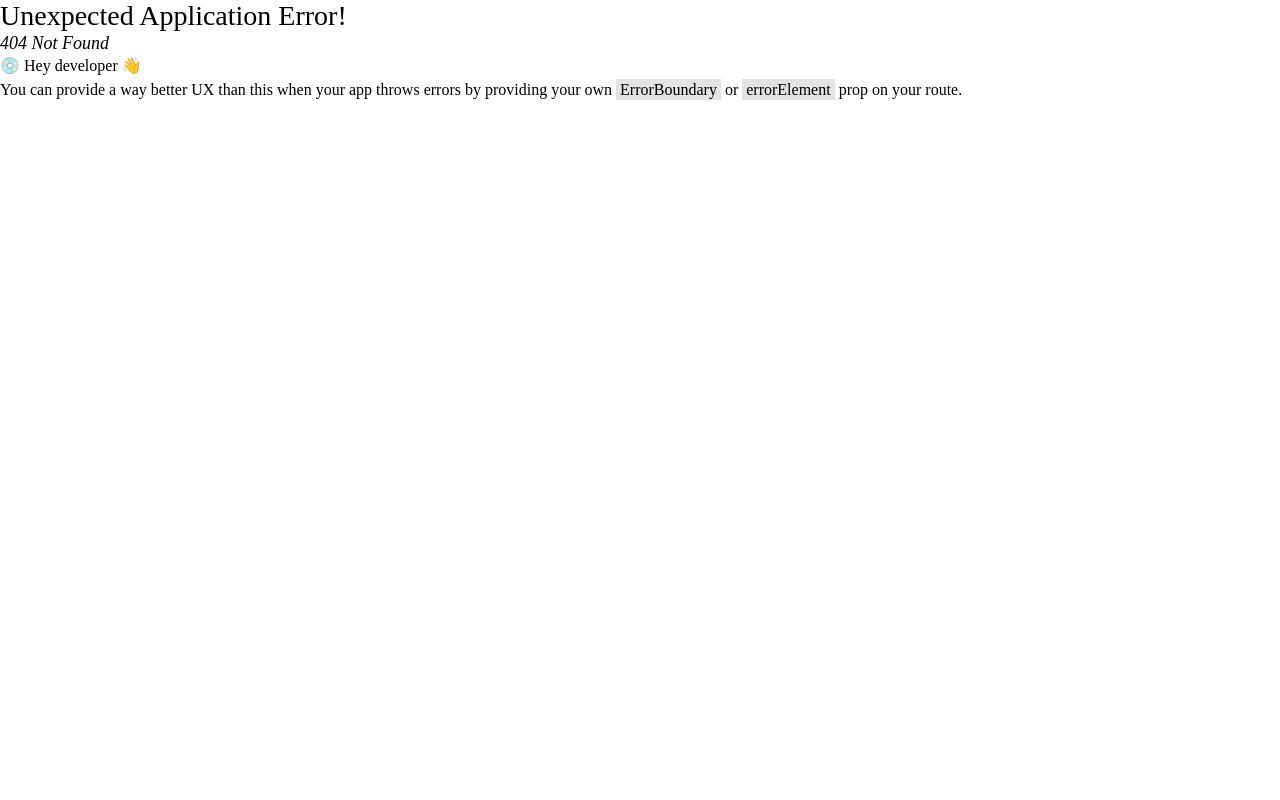
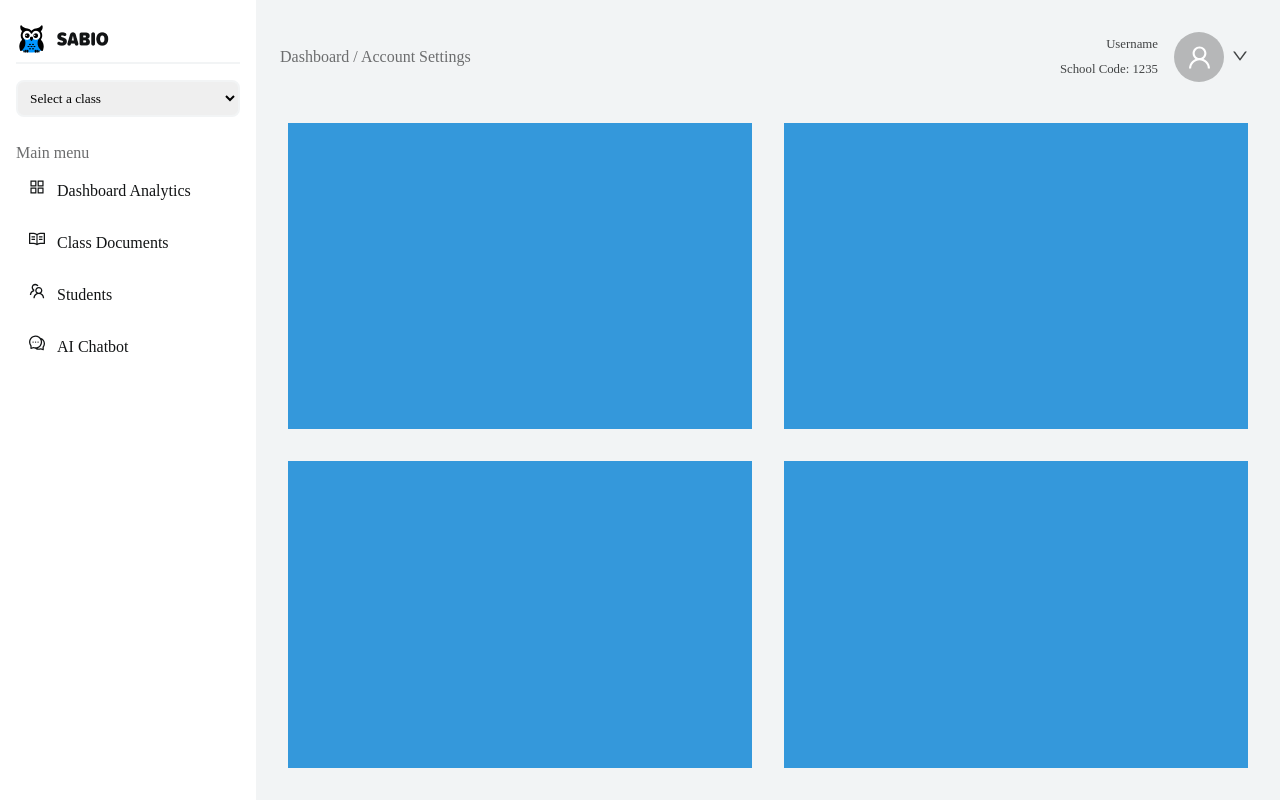
Before and after one commit to DMV-DEV/FE-SABIO, a React (Create React App) app: page /dashboard in a window 1280 px wide. Before the commit this address had no page. Built offline with nearby package versions, Linux system fonts and the light colour scheme; a web font is replaced by a local one.

Commit message:
layout del dashboard

```diff
--- a/package.json
+++ b/package.json
@@ -7,13 +7,14 @@
     "@testing-library/jest-dom": "^5.17.0",
     "@testing-library/react": "^13.4.0",
     "@testing-library/user-event": "^13.5.0",
-    "antd": "^5.18.1",
+    "antd": "^5.18.3",
     "apexcharts": "^3.49.1",
     "openai": "^4.0.0",
     "react": "^18.3.1",
     "react-dom": "^18.3.1",
     "react-router-dom": "^6.23.1",
     "react-scripts": "5.0.1",
+    "recharts": "^2.12.7",
     "web-vitals": "^2.1.4"
   },
   "scripts": {
--- /dev/null
+++ b/src/pages/Dash/Dashboard.jsx
@@ -0,0 +1,15 @@
+import React from 'react'
+import './dashboard.css'
+
+const Dashboard = () => {
+  return (
+    <div className="dashboard__container">
+            <div className="dashboard__content"></div>
+            <div className="dashboard__content"></div>
+            <div className="dashboard__content"></div>
+            <div className="dashboard__content"></div>
+        </div>
+  )
+}
+
+export default Dashboard
--- /dev/null
+++ b/src/pages/Dash/dashboard.css
@@ -0,0 +1,24 @@
+
+.dashboard__container {
+    display: grid;
+    height: 100%; /* con este se ve bien en pantalla grande y no se ve en responsive */
+    grid-template-columns: repeat(2, 1fr);
+    grid-template-rows: repeat(2, 1fr);
+    gap: 2rem;
+    padding: 2rem;
+}
+
+
+.dashboard__content {
+    width: 100%;
+    height: 100%;
+    background-color: #3498db; /* solo para ver los cuadrados */
+}
+
+
+@media (max-width: 768px) {
+    .dashboard__container {
+        grid-template-columns: 1fr;
+        grid-template-rows: auto;
+    }
+}
--- a/src/routes/Router.jsx
+++ b/src/routes/Router.jsx
@@ -4,6 +4,7 @@ import Login from '../pages/login/Login';
 import Profile from '../pages/profile/Profile';
 import Classes from '../pages/MyClasses/Classes';
 import AIChecker from '../pages/AIChecker/AIChecker';
+import Dashboard from '../pages/Dash/Dashboard';
 
 export const router = createBrowserRouter([
     {
@@ -15,6 +16,7 @@ export const router = createBrowserRouter([
             {path: '/myclasses', element: <Classes/>},
             {path: '/account', element: <Profile/>},
             {path: '/checker', element: <AIChecker/>},
+            {path: '/dashboard', element: <Dashboard/>},
         ],
     },
 ]);
```
Also changed, not shown: 1 other file (tests, documents, lock files or other folders).
